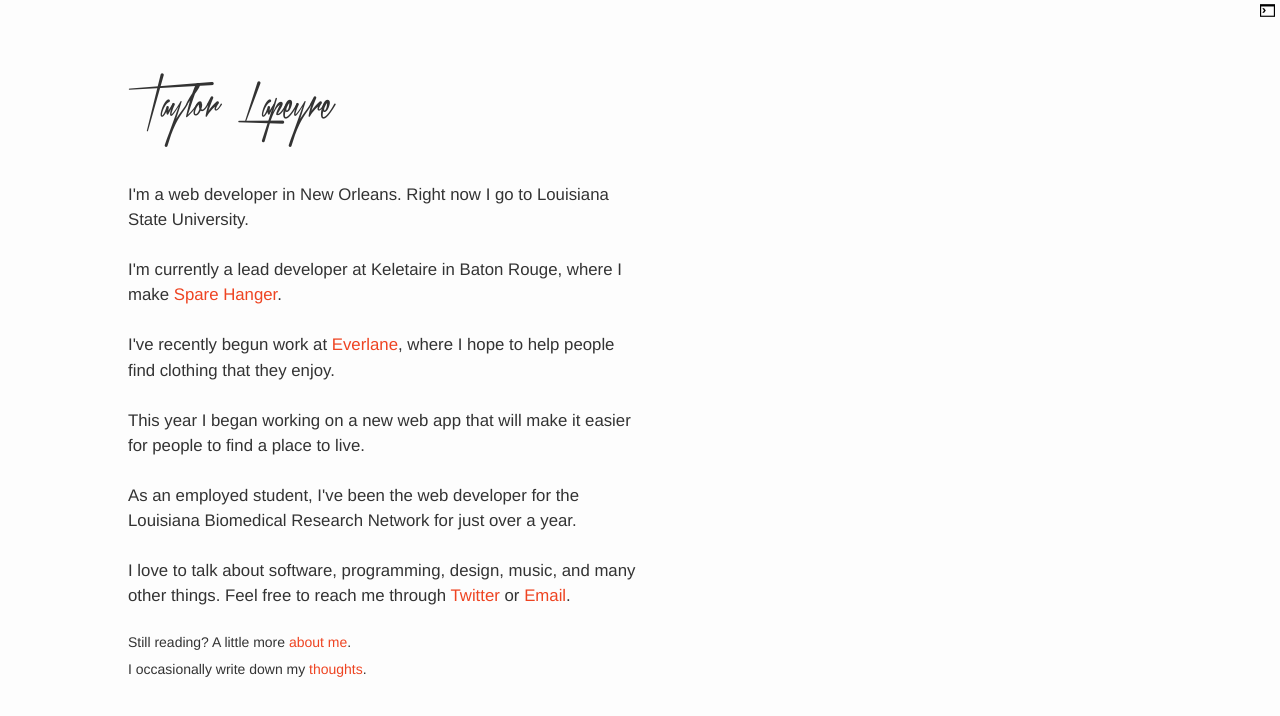
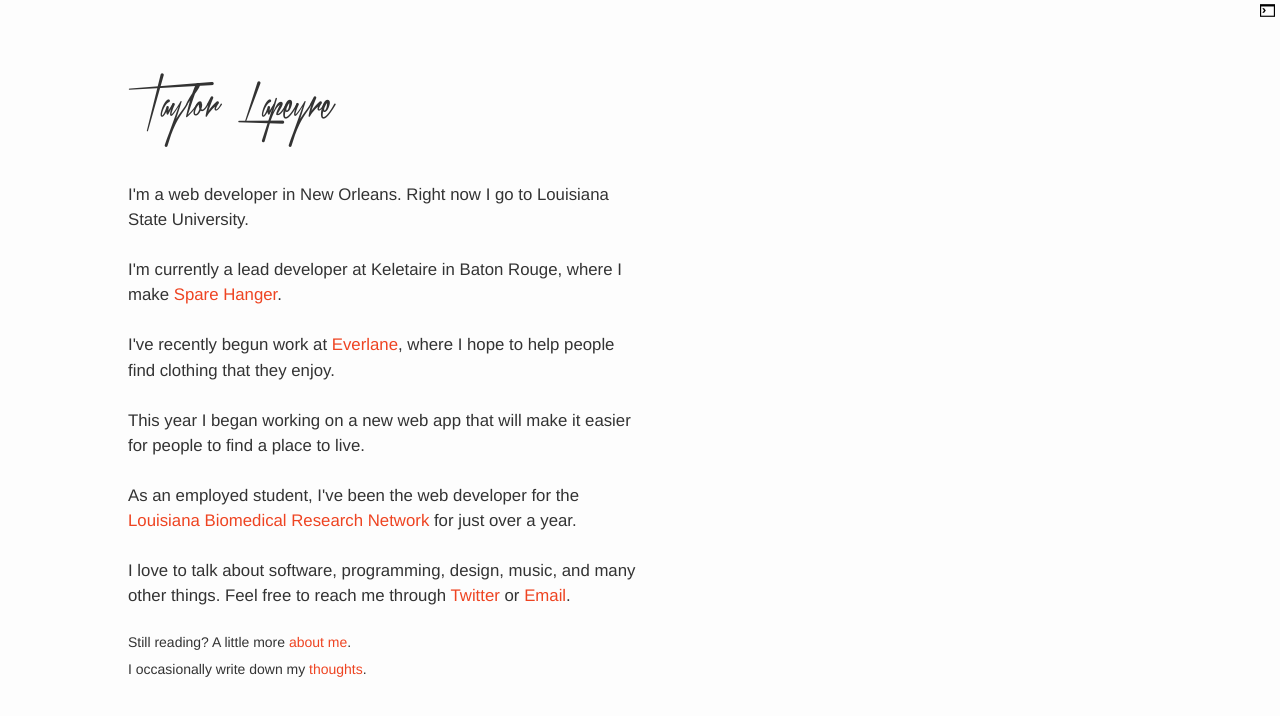
Before and after one commit to taylorlapeyre/taylorlapeyre.github.io, a Jekyll site: the page built from index.html, in a window 1280 px wide. Shown: the top 716 px of the page. Built offline with Jekyll 4.4.1, drawn with Linux system fonts in a browser that asks for light colours; nearby versions of some CDN libraries; some web fonts are replaced; some of the changed lines change nothing that is shown.

Commit message:
fix github induced bug

```diff
--- a/index.html
+++ b/index.html
@@ -18,7 +18,7 @@ title: Home
     This year I began working on a new web app that will make it easier for people to find a place to live.
   </p>
   <p>
-    As an employed student, I've been the web developer for the <a href="http://lbrn.lsu.edu"></a>Louisiana Biomedical Research Network</a> for just over a year.
+    As an employed student, I've been the web developer for the <a href="http://lbrn.lsu.edu">Louisiana Biomedical Research Network</a> for just over a year.
   </p>
   <p>
     I love to talk about software, programming, design, music, and many other things. Feel free to reach me through <a href="http://twitter.com/taylorlapeyre">Twitter</a> or <a href="mailto:hello@taylorlapeyre.me">Email</a>.
```
